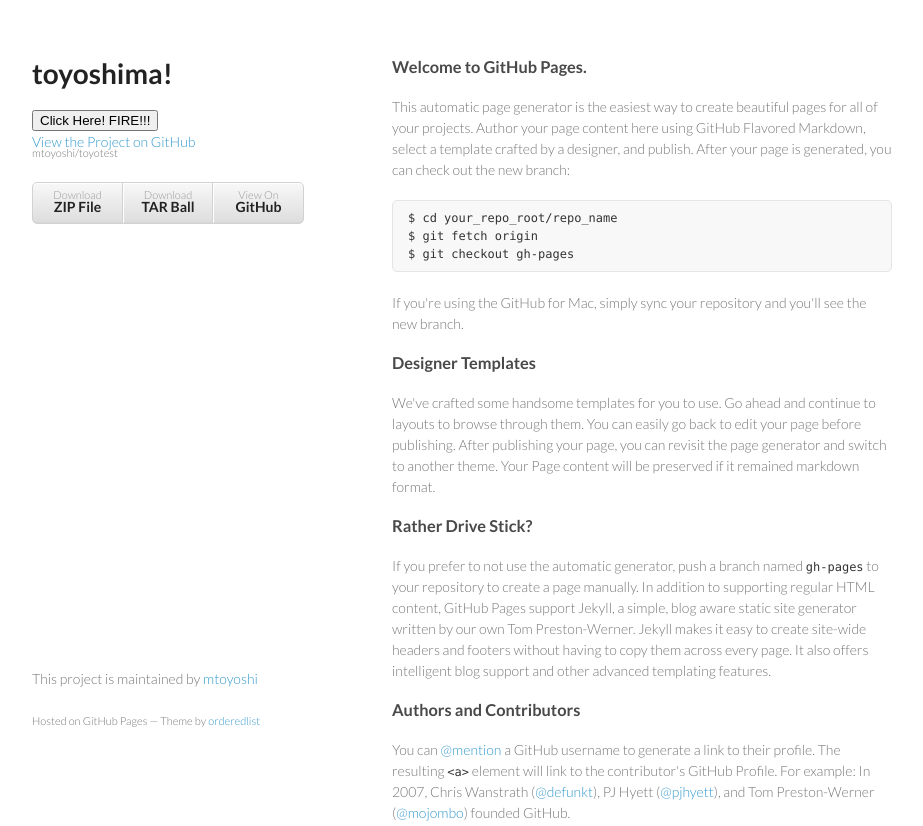
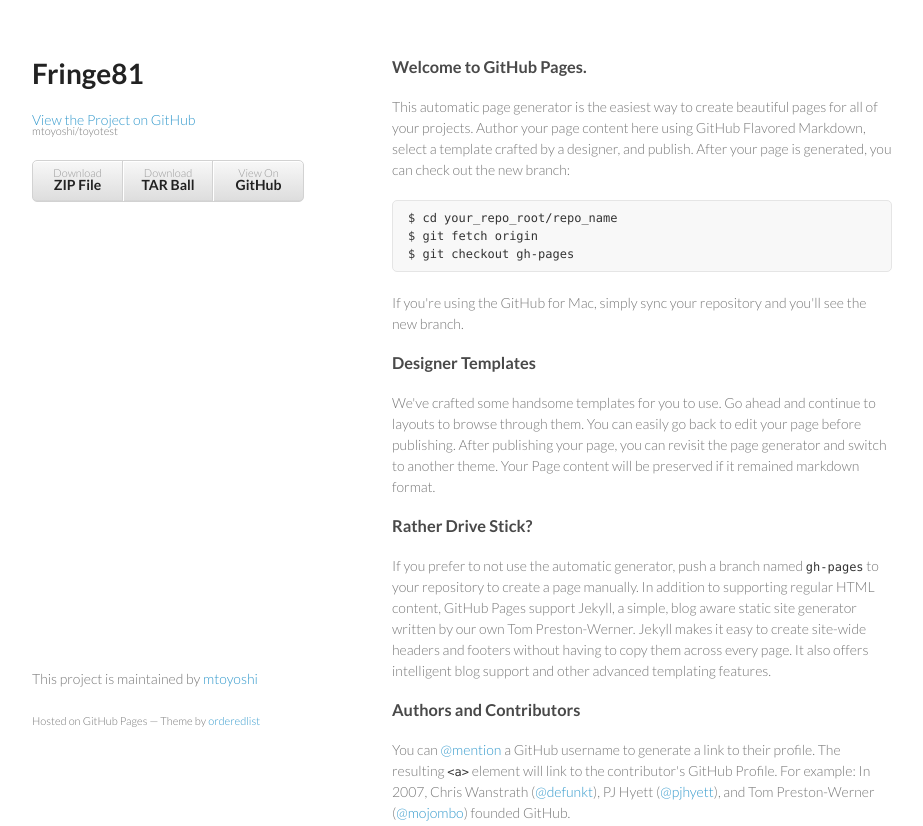
Before and after one commit to mtoyoshi/toyotest, a plain HTML site: page index.html in a window 1280 px wide. Shown: the top 826 px of the page, without its empty margins (178-1101 px from the left). Drawn offline with Linux system fonts and the light colour scheme.

Commit message:
Update index.html
toyotest!をfringeに変更

```diff
--- a/index.html
+++ b/index.html
@@ -15,9 +15,7 @@
   <body>
     <div class="wrapper">
       <header>
-        <h1>toyoshima!</h1>
-        <button id="btn1" name="hoge">Click Here! FIRE!!!</button>
-
+        <h1>Fringe81</h1>
         <p class="view"><a href="https://github.com/mtoyoshi/toyotest">View the Project on GitHub <small>mtoyoshi/toyotest</small></a></p>
 
 
```
